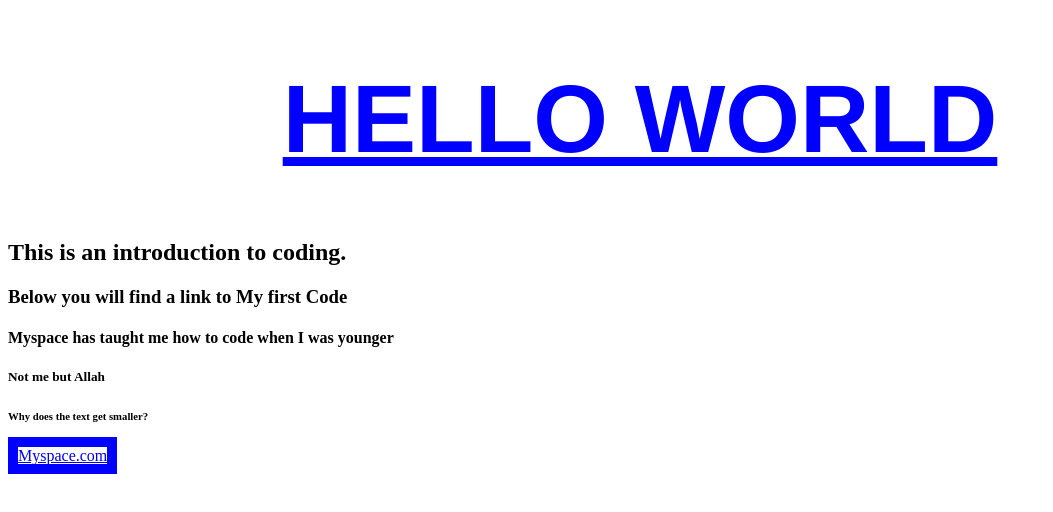
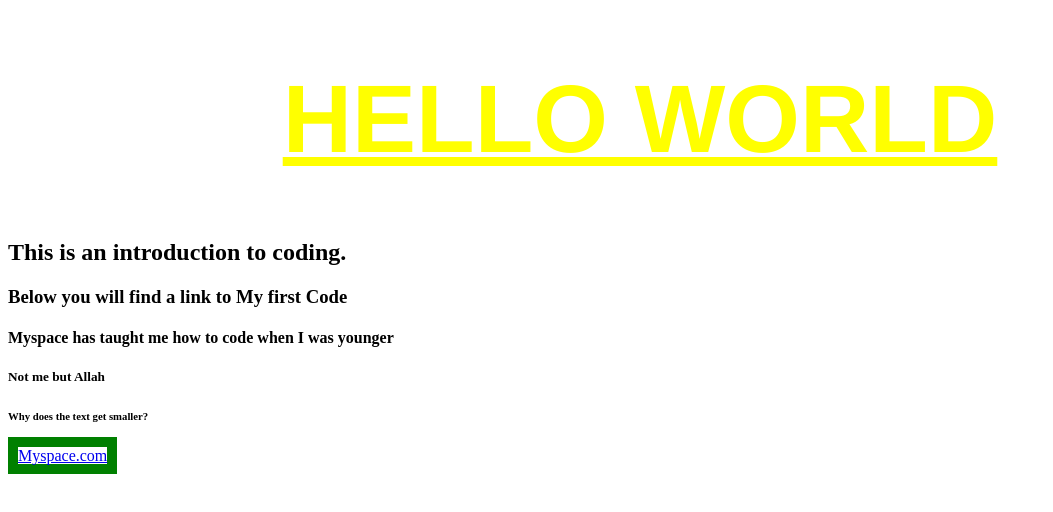
Before and after one commit to Dwashington14/Washington, a plain HTML site: page index.html in a window 1280 px wide. In both pictures the pointer is over the element "HELLO WORLD". Shown: the whole page, without its empty margins (0-1053 px from the left). Drawn offline with Linux system fonts and the light colour scheme.

Commit message:
Add files via upload

```diff
--- a/index.html
+++ b/index.html
@@ -12,10 +12,10 @@
 				transition: color 0.5s;
 			}
 			h1:hover {
-				color: blue;
+				color: yellow;
 			}
 			a {
-				border: 10px solid blue;
+				border: 10px solid green;
 			}
 			img {
 				width: 500px;
```
